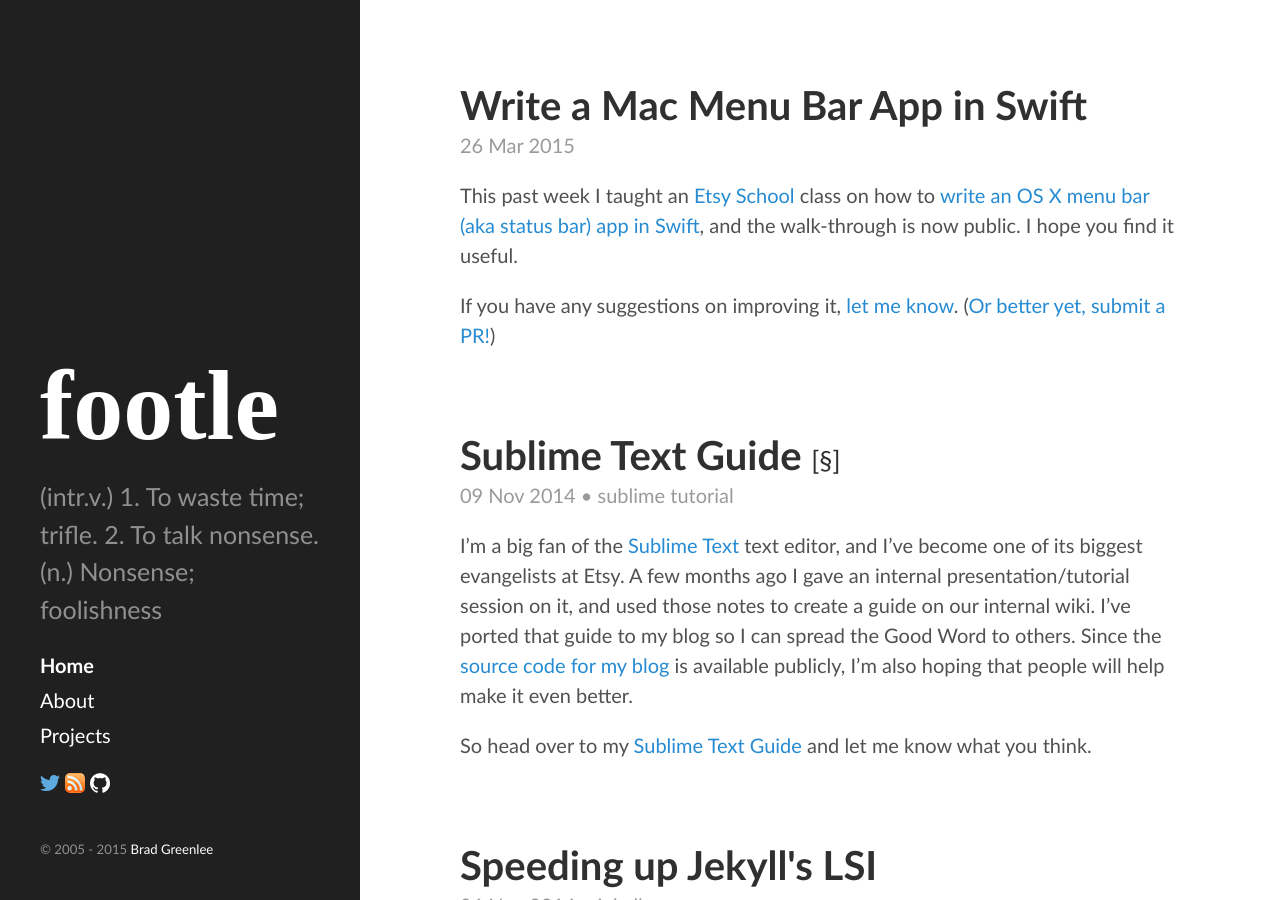
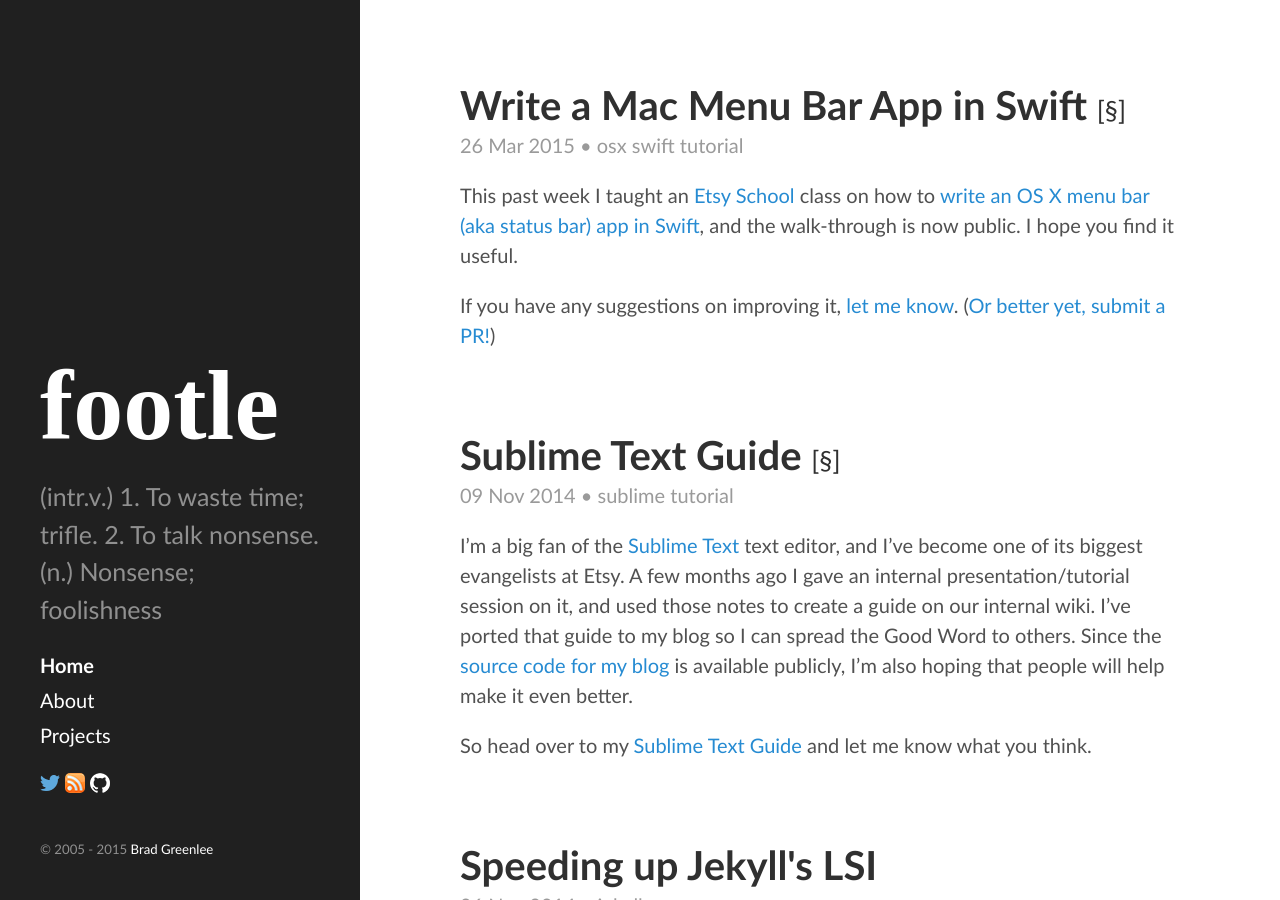
Before and after one commit to bgreenlee/bgreenlee.github.io, a Jekyll site: the page built from index.html, in a window 1280 px wide and 900 px high. Built offline with Jekyll 4.4.1, drawn with Linux system fonts in a browser that asks for light colours; some web fonts are replaced; Markdown is read by kramdown in place of the engine named in the settings; the list of posts is cut into pages by our own code.

```diff
--- a/_posts/2015-03-26-write-a-mac-menu-bar-app-in-swift.md
+++ b/_posts/2015-03-26-write-a-mac-menu-bar-app-in-swift.md
@@ -1,7 +1,9 @@
 ---
 title: "Write a Mac Menu Bar App in Swift"
 date: 2015-03-26 09:19:42 -0400
-layout: post
+layout: link
+remote_url: "/WeatherBar/"
+tags: osx swift tutorial
 ---
 
 This past week I taught an [Etsy School](https://blog.etsy.com/news/2013/about-us-etsy-school/) class on how to [write an OS X menu bar (aka status bar) app in Swift](http://footle.org/WeatherBar/), and the walk-through is now public. I hope you find it useful.
```
